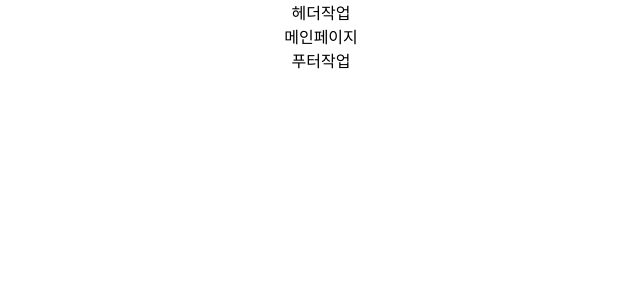
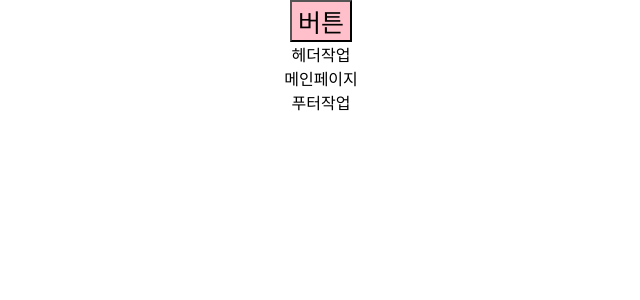
Before and after one commit to swchoi00/practice, a React (Create React App) app: page / in a window 1280 px wide. Shown: the top 300 px of the page, without its empty margins (319-959 px from the left). Built offline with nearby package versions, Linux system fonts and the light colour scheme.

Commit message:
버튼추가

```diff
--- a/package.json
+++ b/package.json
@@ -10,6 +10,7 @@
     "react-dom": "^18.2.0",
     "react-router-dom": "^6.14.2",
     "react-scripts": "5.0.1",
+    "styled-components": "^6.0.7",
     "web-vitals": "^2.1.4"
   },
   "scripts": {
--- a/src/App.js
+++ b/src/App.js
@@ -1,10 +1,17 @@
 import logo from './logo.svg';
 import './App.css';
 import { Route, Routes } from 'react-router-dom';
+import { styled } from 'styled-components';
+
+const Btn = styled.button`
+  background : pink;
+  font-size : 25px;
+`
 
 function App() {
   return (
     <div className="App">
+      <Btn>버튼</Btn>
       <div>헤더작업</div>
       <Routes>
         <Route path='/' element={<div>메인페이지</div>} />
```
Also changed, not shown: 1 other file (tests, documents, lock files or other folders).
